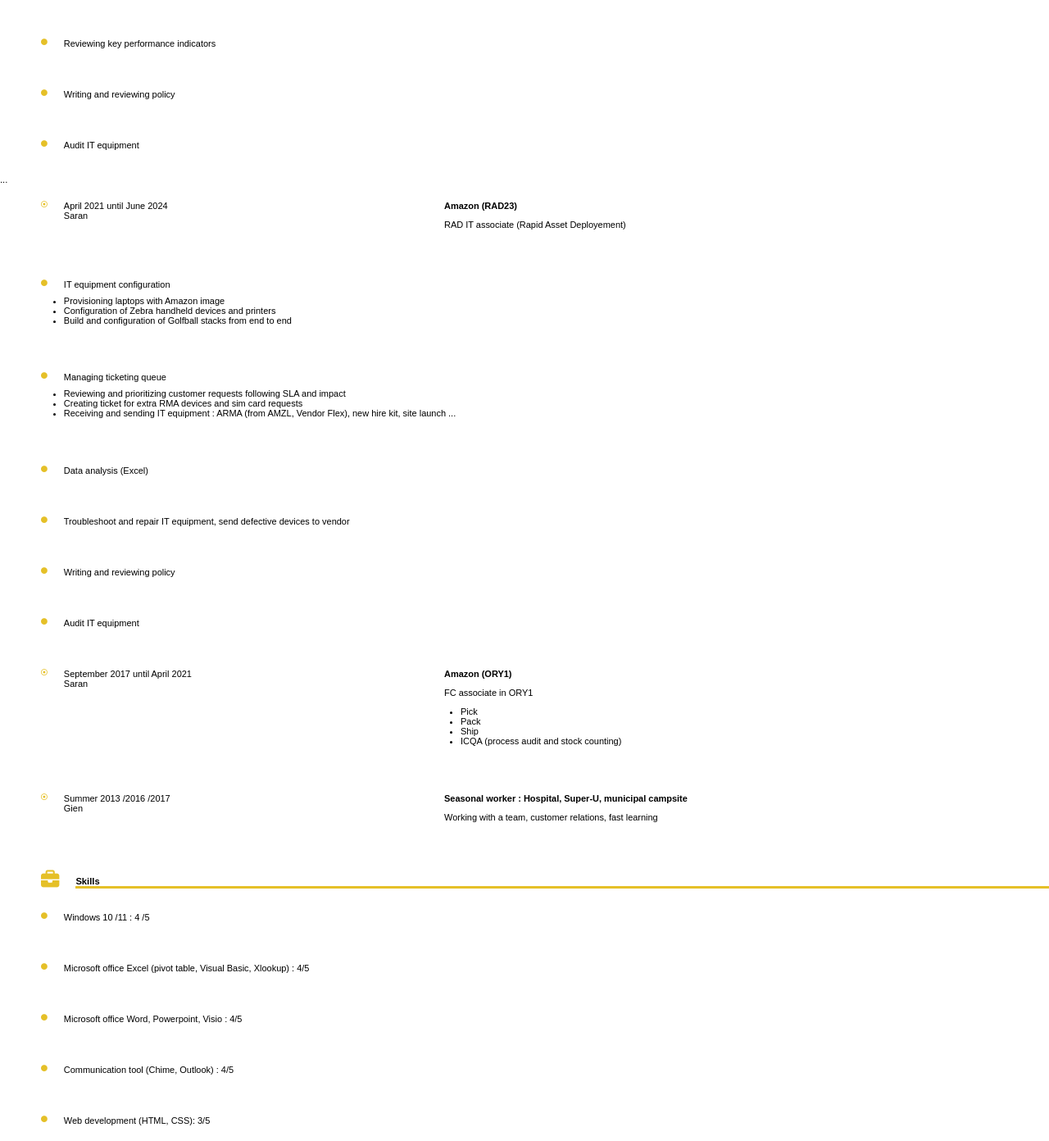
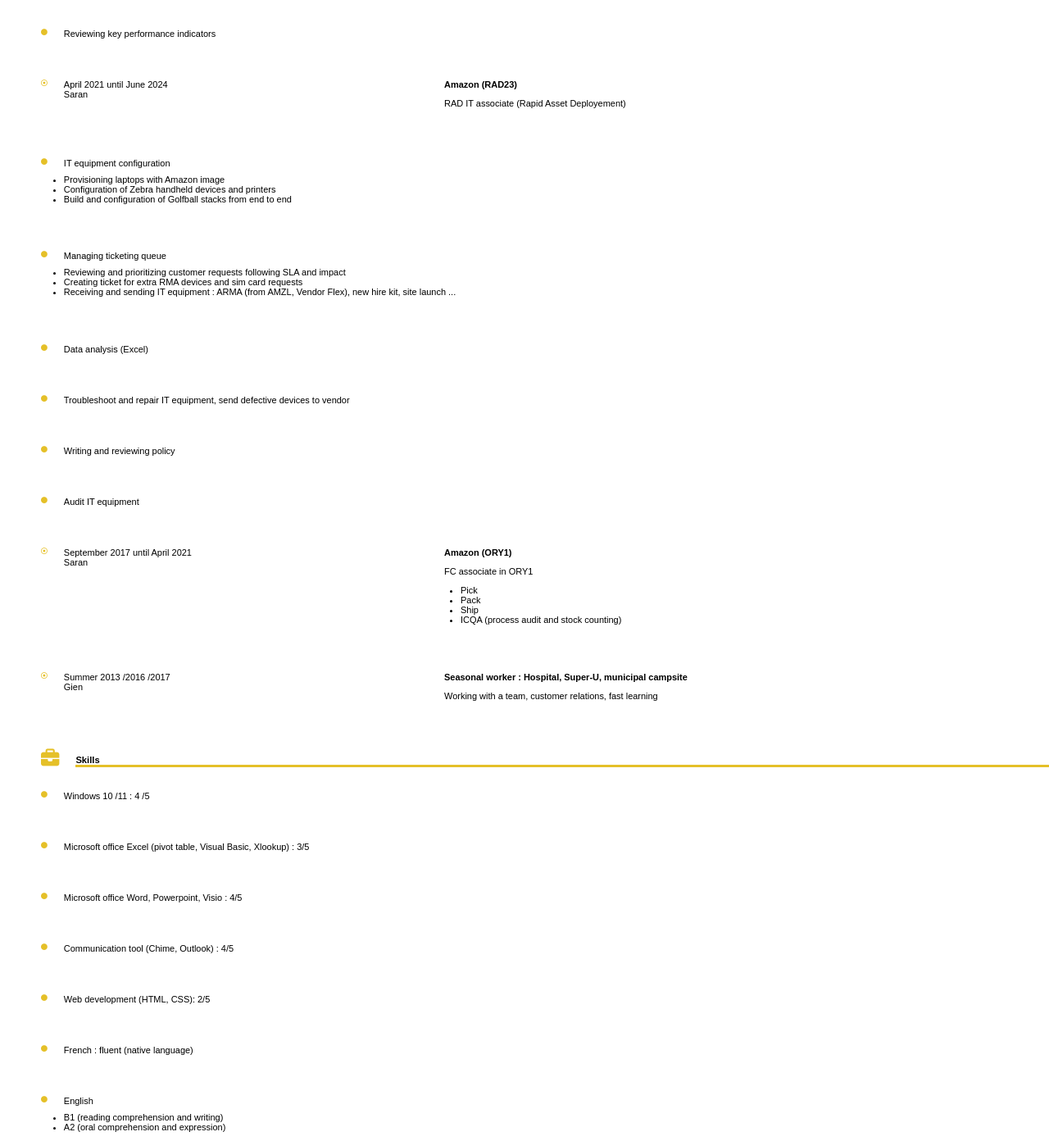
Before and after one commit to Gotane/CV-SECEMBER-YOANN-VENDORFLEX, a plain HTML site: page index.html in a window 1280 px wide. Shown: the part 834-2226 px from the top of the page at 82% size. Drawn offline with Linux system fonts and the light colour scheme.

Commit message:
Cut unused PA

```diff
--- a/index.html
+++ b/index.html
@@ -121,9 +121,6 @@
                         </div>
                     </div>
 
-....
-
-
 
 
 					<article>
@@ -191,29 +188,6 @@
                             </div>
                         </div>
                     </article>
-                    <article>
-                        <div class="dates">
-                            <div class="icons">
-                                <i class="fas fa-circle"></i>
-                            </div>
-                            <div class="texte_article">
-                                <p>Writing and reviewing policy  </p>
-                            </div>
-                        </div>
-                    </article>
-                    <article>
-                        <div class="dates">
-                            <div class="icons">
-                                <i class="fas fa-circle"></i>
-                            </div>
-                            <div class="texte_article">
-                                <p>Audit IT equipment </p>
-                            </div>
-                        </div>
-                    </article>
-
-
-...
 
 
 
@@ -380,7 +354,7 @@
                                 <i class="fas fa-circle"></i>
                             </div>
                             <div class="texte_article">
-                                <p>Microsoft office Excel (pivot table, Visual Basic, Xlookup) : 4/5</p>
+                                <p>Microsoft office Excel (pivot table, Visual Basic, Xlookup) : 3/5</p>
                             </div>
                         </div>
                     </article>
@@ -410,7 +384,7 @@
                                 <i class="fas fa-circle"></i>
                             </div>
                             <div class="texte_article">
-                                <p>Web development (HTML, CSS): 3/5 </p>
+                                <p>Web development (HTML, CSS): 2/5 </p>
                             </div>
                         </div>
                     </article>
```
